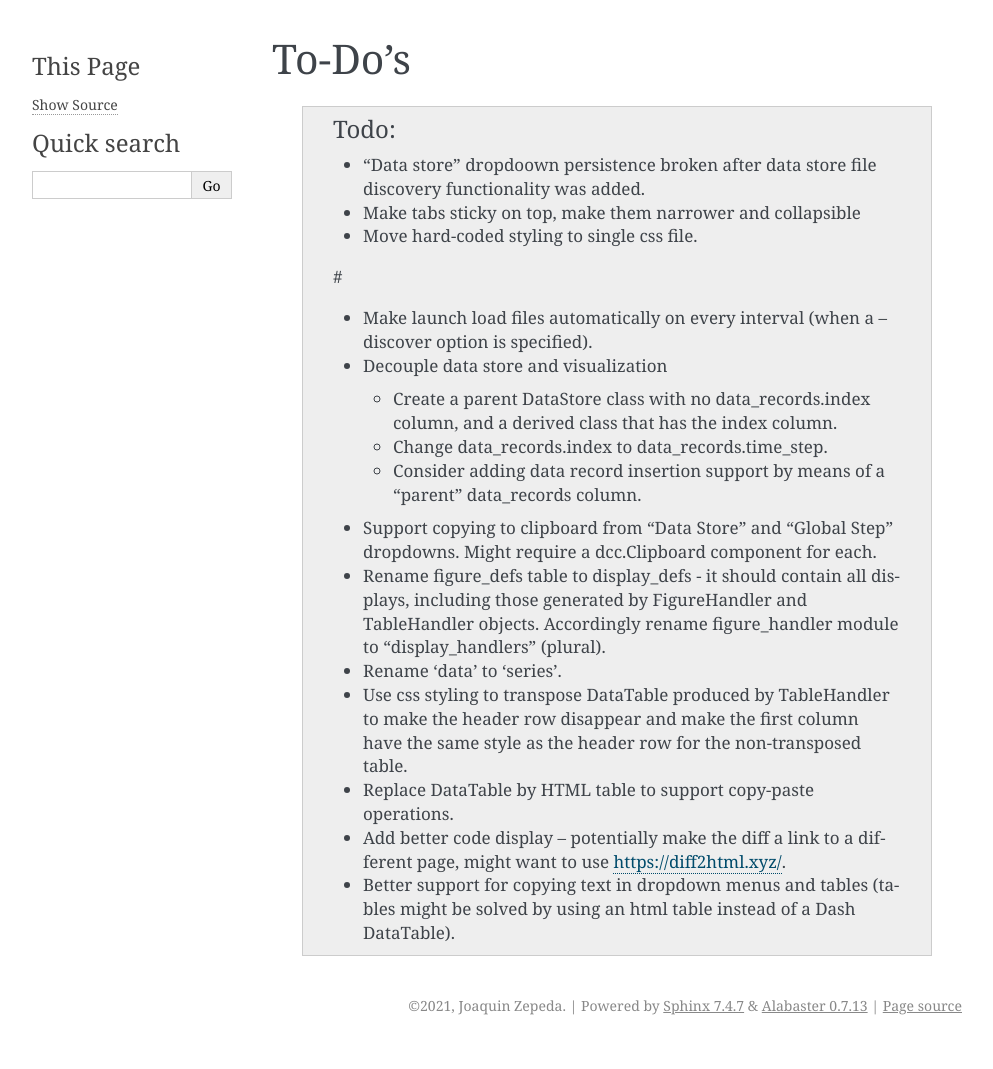
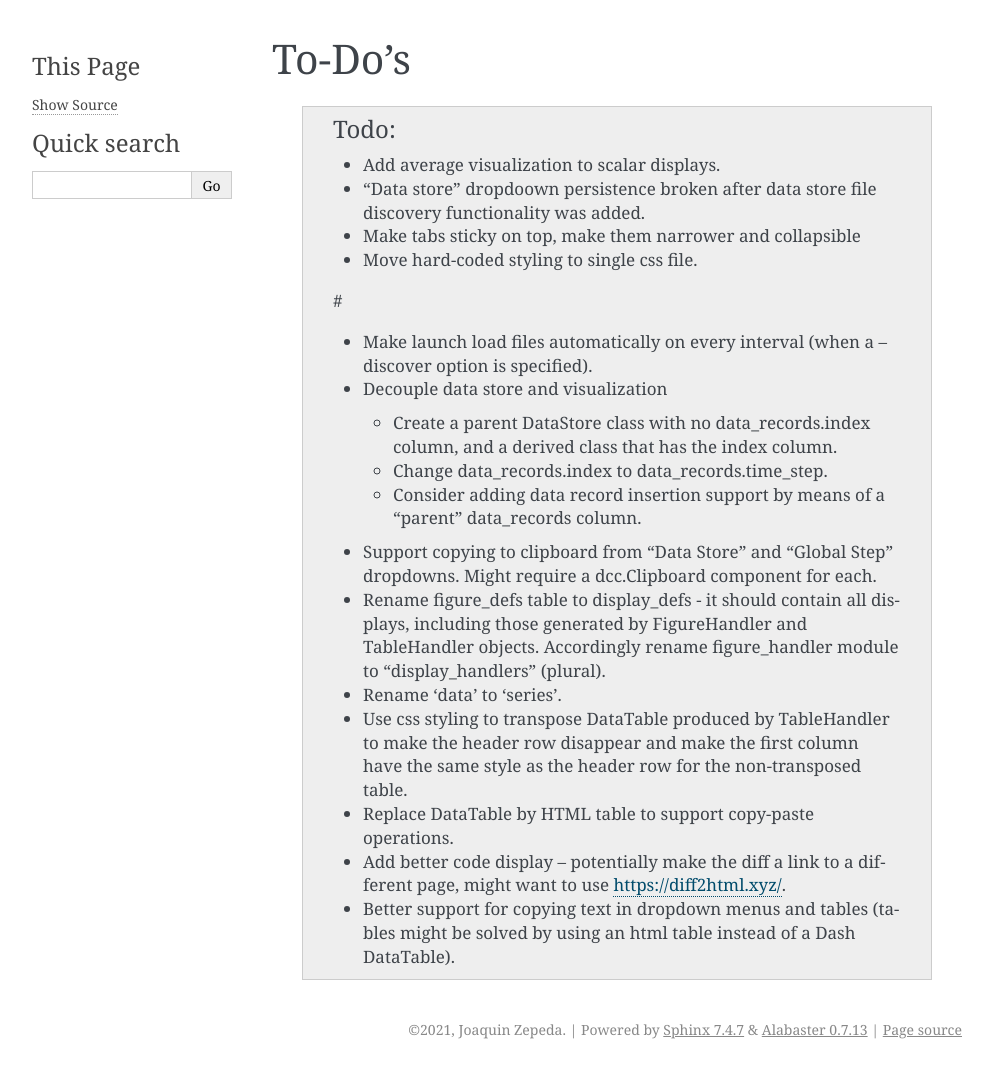
Before and after one commit to zepedaj/ploteries, a Sphinx documentation site: the page built from docs/source/content/todo.rst, in a window 1280 px wide. Shown: the whole page, without its empty margins (148-1141 px from the left). Built offline with Sphinx 7.4.7, drawn with Linux system fonts in a browser that asks for light colours; before the commit the page ends 1045 px from its top, so only the background shows below that.

Commit message:
Various docs, bug fix, new features.

```diff
--- a/docs/source/content/todo.rst
+++ b/docs/source/content/todo.rst
@@ -2,6 +2,8 @@ To-Do's
 ========
 
  .. todo::
+
+    * Add average visualization to scalar displays.
 
     * "Data store" dropdoown persistence broken after data store file discovery functionality was added.
 
```
